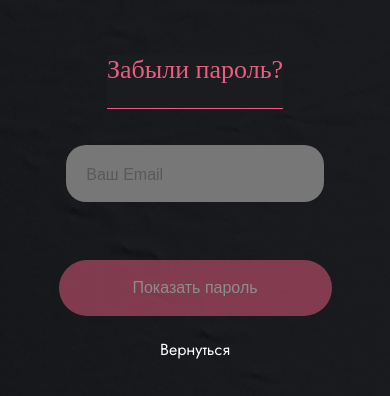
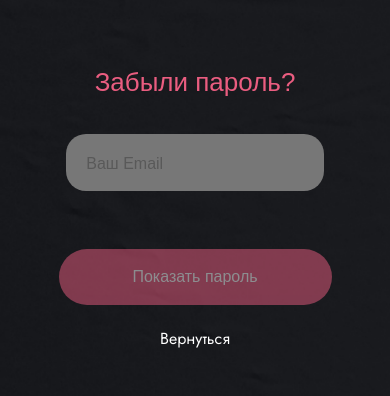
Before and after one commit to itgirlschool/InterviewTrainer, a React (Vite) app: page /resetpassword in a window 390 px wide. Shown: the part 214-610 px from the top of the page. Built offline with nearby package versions, Linux system fonts and the light colour scheme; no server answers; the database is empty; a web font is replaced by a local one.

Commit message:
header styles

```diff
--- a/src/Pages/Auth/ResetPassowrd/ResetPassword.jsx
+++ b/src/Pages/Auth/ResetPassowrd/ResetPassword.jsx
@@ -52,7 +52,7 @@ export default function ResetPassword() {
         className={trueUser ? "form" : "hidden"}
         onSubmit={handleSubmit(onSubmit)}
       >
-        <p className="header">Забыли пароль?</p>
+        <p className="reset__header">Забыли пароль?</p>
         <input
           className="input"
           {...register("email", { required: true, pattern: /^\S+@\S+\.\S+$/i })}
@@ -76,7 +76,7 @@ export default function ResetPassword() {
         </Link>
       </form>
       <div className={trueUser ? "hidden" : "form"}>
-        <p className="header">E-mail не найден</p>
+        <p className="reset__header">E-mail не найден</p>
         <Link to="/signin">
           <p className="button__sighnin">Создать аккаунт</p>
         </Link>
--- a/src/Pages/Auth/ResetPassowrd/ResetPassword.scss
+++ b/src/Pages/Auth/ResetPassowrd/ResetPassword.scss
@@ -28,7 +28,7 @@
     @extend %flex__center;
   }
 
-  .header {
+  .reset__header {
     text-align: center;
     font-size: 48px;
     font-weight: 500;
@@ -196,7 +196,7 @@
 @media (min-width: 435px) and (max-width:768px) {
   .reset__container {
 
-    .header {
+    .reset__header {
       font-size: 26px;
       font-weight: 400;
     }
@@ -245,7 +245,7 @@
 @media (max-width: 435px) {
   .reset__container {
 
-    .header {
+    .reset__header {
       font-size: 26px;
       font-weight: 400;
     }
```
